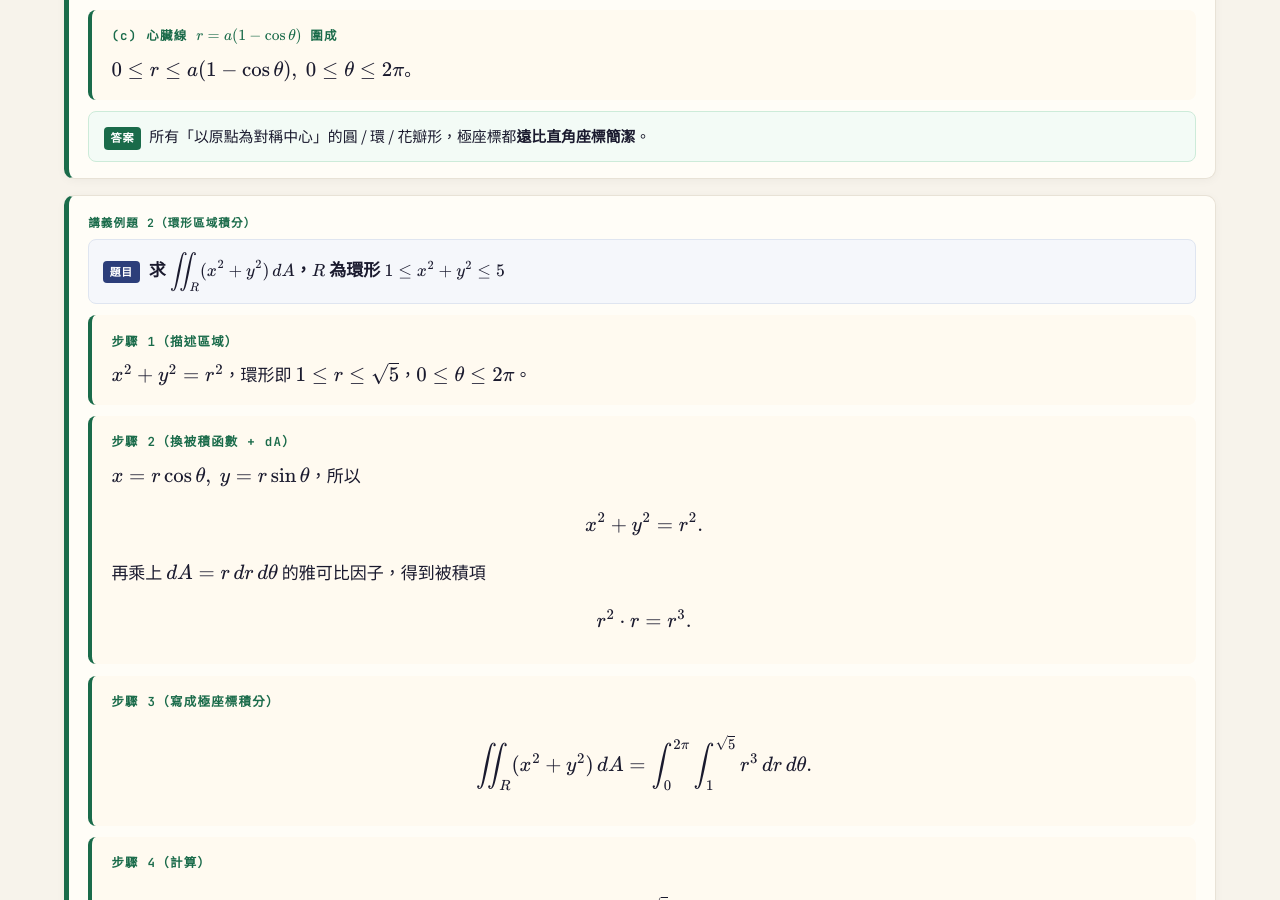
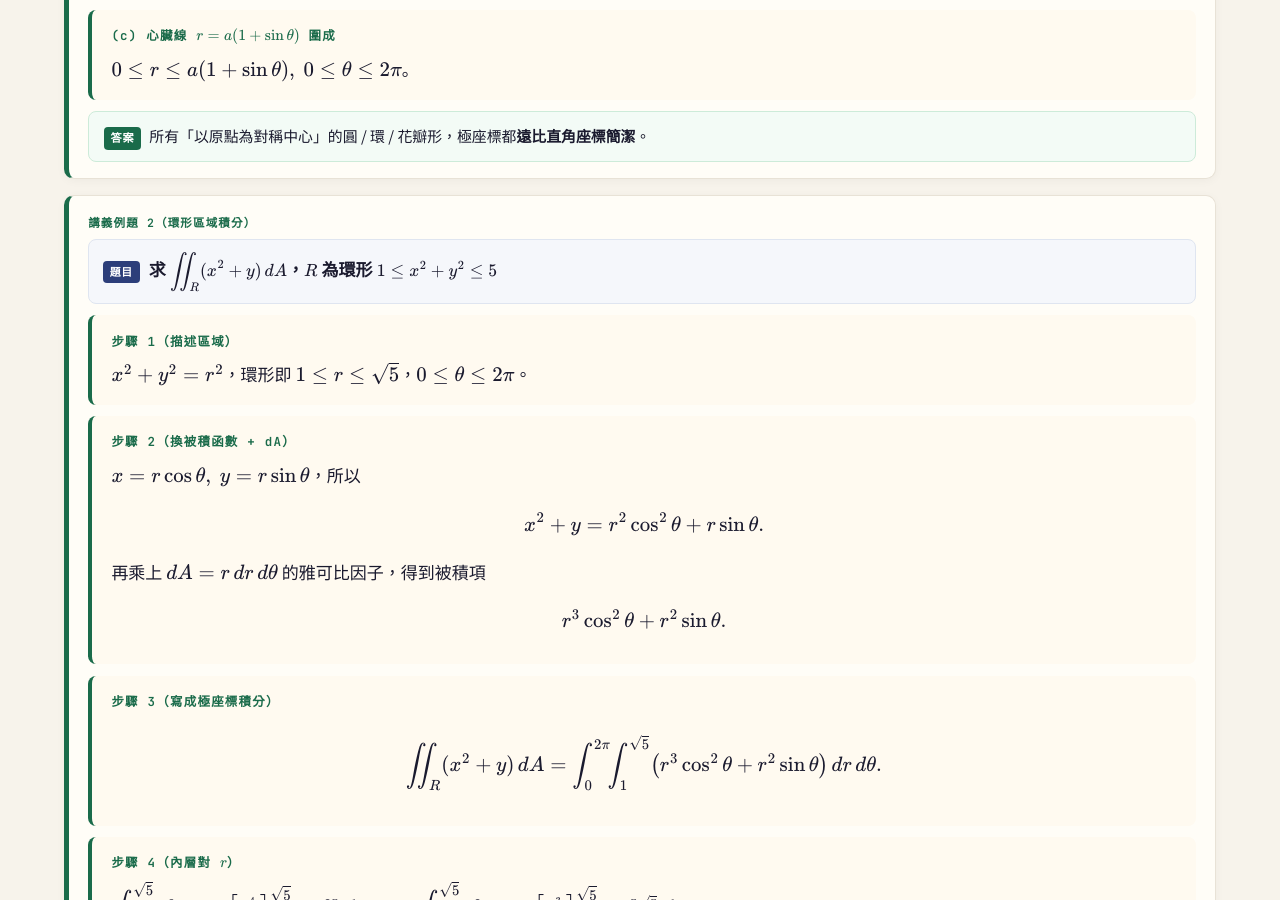
Before and after one commit to phonchi/nsysu-calculus2, a Jekyll site: the page static_files/presentations/multiple_integration.html, which Jekyll copies as it is, in a window 1280 px wide and 900 px high, scrolled down 18648 px. Built offline with Jekyll 4.4.1, drawn with Linux system fonts in a browser that asks for light colours; some of the changed text lies outside the part shown.

Commit message:
Add files via upload

```diff
--- a/static_files/presentations/multiple_integration.html
+++ b/static_files/presentations/multiple_integration.html
@@ -638,21 +638,22 @@ footer{text-align:center;padding:2rem;font-size:.85rem;color:var(--muted);border
   <h3 id="sec-14-3-2">例題</h3>
   <div class="lecture-example">
     <div class="ex-tag">講義例題 1（區域描述）</div>
-    <div class="ex-title">用極座標描述下列區域：(a) 半徑 $2$ 的第一象限四分之一圓盤；(b) 半徑 $1$ 與 $3$ 的同心圓之間的環形區域；(c) 心臟線 $r=a(1-\cos\theta)$ 圍成的區域。</div>
-    <div class="step-block"><div class="step-num">(a) 第一象限四分之一圓盤 $r\le 2$</div>$0\le r\le 2,\ 0\le\theta\le\pi/2$。</div>
+    <div class="ex-title">用極座標描述下列區域：(a) 半徑 $2$ 的四分之一圓盤；(b) 半徑 $1$ 與 $3$ 的同心圓之間的環形區域；(c) 心臟線 $r=a(1+\sin\theta)$ 圍成的區域（尖點朝下、開口朝上）。</div>
+    <div class="step-block"><div class="step-num">(a) 四分之一圓盤 $r\le 2$</div>$0\le r\le 2,\ 0\le\theta\le\pi/2$。</div>
     <div class="step-block"><div class="step-num">(b) 同心圓 $r=1$ 與 $r=3$ 之間的環形</div>$1\le r\le 3,\ 0\le\theta\le 2\pi$。</div>
-    <div class="step-block"><div class="step-num">(c) 心臟線 $r=a(1-\cos\theta)$ 圍成</div>$0\le r\le a(1-\cos\theta),\ 0\le\theta\le 2\pi$。</div>
+    <div class="step-block"><div class="step-num">(c) 心臟線 $r=a(1+\sin\theta)$ 圍成</div>$0\le r\le a(1+\sin\theta),\ 0\le\theta\le 2\pi$。</div>
     <div class="ex-answer">所有「以原點為對稱中心」的圓 / 環 / 花瓣形，極座標都<strong>遠比直角座標簡潔</strong>。</div>
   </div>
 
   <div class="lecture-example">
     <div class="ex-tag">講義例題 2（環形區域積分）</div>
-    <div class="ex-title">求 $\displaystyle\iint_R(x^2+y^2)\,dA$，$R$ 為環形 $1\le x^2+y^2\le 5$</div>
+    <div class="ex-title">求 $\displaystyle\iint_R(x^2+y)\,dA$，$R$ 為環形 $1\le x^2+y^2\le 5$</div>
     <div class="step-block"><div class="step-num">步驟 1（描述區域）</div>$x^2+y^2=r^2$，環形即 $1\le r\le\sqrt 5$，$0\le\theta\le 2\pi$。</div>
-    <div class="step-block"><div class="step-num">步驟 2（換被積函數 + dA）</div>$x=r\cos\theta,\ y=r\sin\theta$，所以 $$x^2+y^2=r^2.$$ 再乘上 $dA=r\,dr\,d\theta$ 的雅可比因子，得到被積項 $$r^2\cdot r=r^3.$$</div>
-    <div class="step-block"><div class="step-num">步驟 3（寫成極座標積分）</div>$$\iint_R(x^2+y^2)\,dA=\int_0^{2\pi}\int_1^{\sqrt5}r^3\,dr\,d\theta.$$</div>
-    <div class="step-block"><div class="step-num">步驟 4（計算）</div>$$\int_1^{\sqrt5}r^3\,dr=\left[\frac{r^4}{4}\right]_1^{\sqrt5}=\frac{25-1}{4}=6,$$ 所以 $$\int_0^{2\pi}6\,d\theta=12\pi.$$</div>
-    <div class="ex-answer">$\displaystyle\iint_R(x^2+y^2)\,dA=12\pi$</div>
+    <div class="step-block"><div class="step-num">步驟 2（換被積函數 + dA）</div>$x=r\cos\theta,\ y=r\sin\theta$，所以 $$x^2+y=r^2\cos^2\theta+r\sin\theta.$$ 再乘上 $dA=r\,dr\,d\theta$ 的雅可比因子，得到被積項 $$r^3\cos^2\theta+r^2\sin\theta.$$</div>
+    <div class="step-block"><div class="step-num">步驟 3（寫成極座標積分）</div>$$\iint_R(x^2+y)\,dA=\int_0^{2\pi}\!\!\int_1^{\sqrt5}\bigl(r^3\cos^2\theta+r^2\sin\theta\bigr)\,dr\,d\theta.$$</div>
+    <div class="step-block"><div class="step-num">步驟 4（內層對 $r$）</div>$\displaystyle\int_1^{\sqrt5}r^3\,dr=\left[\tfrac{r^4}{4}\right]_1^{\sqrt5}=\tfrac{25-1}{4}=6$；$\displaystyle\int_1^{\sqrt5}r^2\,dr=\left[\tfrac{r^3}{3}\right]_1^{\sqrt5}=\tfrac{5\sqrt5-1}{3}$。內層結果為 $$6\cos^2\theta+\tfrac{5\sqrt5-1}{3}\sin\theta.$$</div>
+    <div class="step-block"><div class="step-num">步驟 5（外層對 $\theta$）</div>$\displaystyle\int_0^{2\pi}6\cos^2\theta\,d\theta=6\pi$；$\displaystyle\int_0^{2\pi}\sin\theta\,d\theta=0$。所以總和為 $6\pi$。</div>
+    <div class="ex-answer">$\displaystyle\iint_R(x^2+y)\,dA=6\pi\approx 18.85$</div>
   </div>
 
   <div class="canvas-panel">
@@ -671,7 +672,7 @@ footer{text-align:center;padding:2rem;font-size:.85rem;color:var(--muted);border
         </div>
         <div class="toggle-row" id="annToggles">
           <span class="toggle-label">顯示</span>
-          <button class="toggle-btn" data-toggle="grad">被積函數熱圖 ($x^2+y^2$)</button>
+          <button class="toggle-btn" data-toggle="grad">被積函數熱圖 ($x^2+y$)</button>
           <button class="toggle-btn on" data-toggle="polarGrid">極座標網格</button>
           <button class="toggle-btn" data-toggle="cartGrid">直角網格</button>
         </div>
@@ -688,13 +689,13 @@ footer{text-align:center;padding:2rem;font-size:.85rem;color:var(--muted);border
           <div class="ic-row"><span class="ic-label">環面積 π(r₂²−r₁²)</span><span class="ic-value highlight" id="annArea">12.566</span></div>
         </div>
         <div class="eq-card">
-          <div class="eq-label">∬_R (x² + y²) dA</div>
-          <div class="eq-formula">$=\dfrac{\pi(r_2^4 - r_1^4)}{2}$</div>
-          <div class="eq-sub" id="annInt">當前 = 37.699 (≈ 12π)</div>
+          <div class="eq-label">∬_R (x² + y) dA</div>
+          <div class="eq-formula">$=\dfrac{\pi(r_2^4 - r_1^4)}{4}$</div>
+          <div class="eq-sub" id="annInt">當前 = 18.850 (≈ 6π)</div>
         </div>
         <div class="info-card">
           <div class="ic-title">講義例題 2 預設</div>
-          <div class="ic-row"><span class="ic-label">r₁ = 1, r₂ = √5</span><span class="ic-value ok">12π ≈ 37.70</span></div>
+          <div class="ic-row"><span class="ic-label">r₁ = 1, r₂ = √5</span><span class="ic-value ok">6π ≈ 18.85</span></div>
         </div>
       </div>
     </div>
```
Also changed, not shown: other parts of static_files/presentations/multiple_integration.html (+5 -5 lines).
